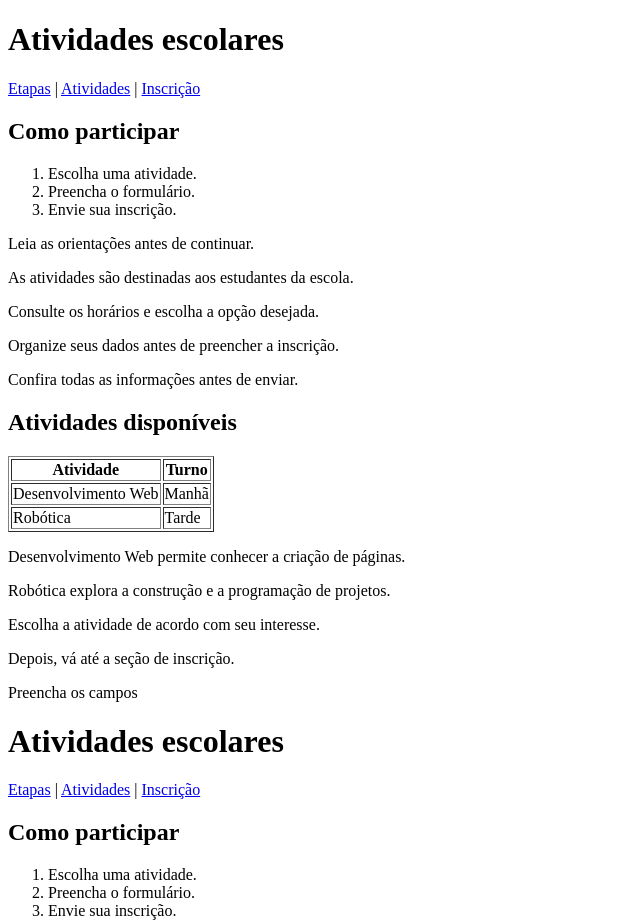
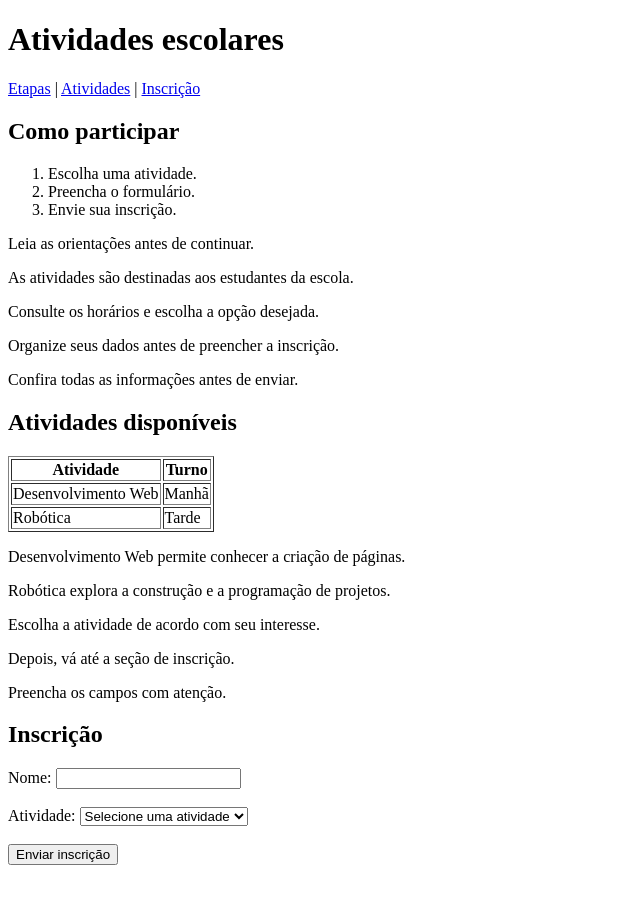
Before and after one commit to letycianebarbosa-prog/fe05, a plain HTML site: page index.html in a window 1280 px wide. Shown: the top 923 px of the page, without its empty margins (0-640 px from the left). After the commit the page ends 873 px from the top, so only its background shows below. Drawn offline with Linux system fonts and the light colour scheme.

Commit message:
Update index.html

```diff
--- a/index.html
+++ b/index.html
@@ -1,54 +1,9 @@
+
 <!DOCTYPE html>
 <html lang="pt-BR">
 <head>
     <meta charset="UTF-8">
-<title>Atividades escolares</title>
-</head>
-<body>
-
-<h1>Atividades escolares</h1>
-
-<nav>
-<a href="#etapas">Etapas</a> | <a href="#atividades">Atividades</a> | <a href="#inscricao">Inscrição</a>
-</nav>
-
-</body>
-</html>
-<h2 id="etapas">Como participar</h2>
-<ol>
-<li>Escolha uma atividade.</li>
-<li>Preencha o formulário.</li>
-<li>Envie sua inscrição.</li>
-</ol>
-<p>Leia as orientações antes de continuar.</p>
-<p>As atividades são destinadas aos estudantes da escola.</p>
-<p>Consulte os horários e escolha a opção desejada.</p>
-<p>Organize seus dados antes de preencher a inscrição.</p>
-<p>Confira todas as informações antes de enviar.</p>
-
-<h2 id="atividades">Atividades disponíveis</h2>
-<table border="1">
-<tr>
-<th>Atividade</th>
-<th>Turno</th>
-</tr>
-<tr>
-<td>Desenvolvimento Web</td>
-<td>Manhã</td>
-</tr>
-<tr>
-<td>Robótica</td>
-<td>Tarde</td>
-</tr>
-</table>
-<p>Desenvolvimento Web permite conhecer a criação de páginas.</p>
-<p>Robótica explora a construção e a programação de projetos.</p>
-<p>Escolha a atividade de acordo com seu interesse.</p>
-<p>Depois, vá até a seção de inscrição.</p>
-<p>Preencha os campos <!DOCTYPE html>
-    <html lang="pt-BR">
-    <head>
-        <meta charset="UTF-8">
+    <meta name="viewport" content="width=device-width, initial-scale=1.0">
     <title>Atividades escolares</title>
 </head>
 <body>
@@ -101,79 +56,23 @@
     <h2 id="inscricao">Inscrição</h2>
 
     <form action="https://httpbin.org/post" method="post">
+
         <label for="nome">Nome:</label>
         <input type="text" id="nome" name="nome" required>
+
         <br><br>
 
         <label for="atividade">Atividade:</label>
         <select id="atividade" name="atividade" required>
+            <option value="">Selecione uma atividade</option>
             <option value="Desenvolvimento Web">Desenvolvimento Web</option>
             <option value="Robótica">Robótica</option>
         </select>
+
         <br><br>
 
         <button type="submit">Enviar inscrição</button>
-        </form>
 
-    </body>
-    </html>com atenção.</p>
-<!DOCTYPE html>
-<html lang="pt-BR">
-<head>
-<meta charset="UTF-8">
-<title>Atividades escolares</title>
-</head>
-<body>
-
-<h1>Atividades escolares</h1>
-
-<nav>
-<a href="#etapas">Etapas</a> | <a href="#atividades">Atividades</a> | <a href="#inscricao">Inscrição</a>
-</nav>
-
-<h2 id="etapas">Como participar</h2>
-<ol>
-<li>Escolha uma atividade.</li>
-<li>Preencha o formulário.</li>
-<li>Envie sua inscrição.</li>
-</ol>
-<p>Leia as orientações antes de continuar.</p>
-<p>As atividades são destinadas aos estudantes da escola.</p>
-<p>Consulte os horários e escolha a opção desejada.</p>
-<p>Organize seus dados antes de preencher a inscrição.</p>
-<p>Confira todas as informações antes de enviar.</p>
-
-<h2 id="atividades">Atividades disponíveis</h2>
-<table border="1">
-<tr>
-<th>Atividade</th>
-<th>Turno</th>
-</tr>
-<tr>
-<td>Desenvolvimento Web</td>
-<td>Manhã</td>
-</tr>
-<tr>
-<td>Robótica</td>
-<td>Tarde</td>
-</tr>
-</table>
-<p>Desenvolvimento Web permite conhecer a criação de páginas.</p>
-<p>Robótica explora a construção e a programação de projetos.</p>
-<p>Escolha a atividade de acordo com seu interesse.</p>
-<p>Depois, vá até a seção de inscrição.</p>
-<p>Preencha os campos com atenção.</p>
-
-<h2 id="inscricao">Inscrição</h2>
-<form action="https://httpbin.org/post" method="post">
-<label for="nome">Nome:</label> <input type="text" id="nome" name="nome" required>
-<br><br>
-<label for="atividade">Atividade:</label> <select id="atividade" name="atividade">
-<option>Desenvolvimento Web</option>
-<option>Robótica</option>
-</select>
-<br><br>
-<button type="submit">Enviar inscrição</button>
     </form>
 
 </body>
```
Lines whose indentation alone changed are shown as unchanged.
